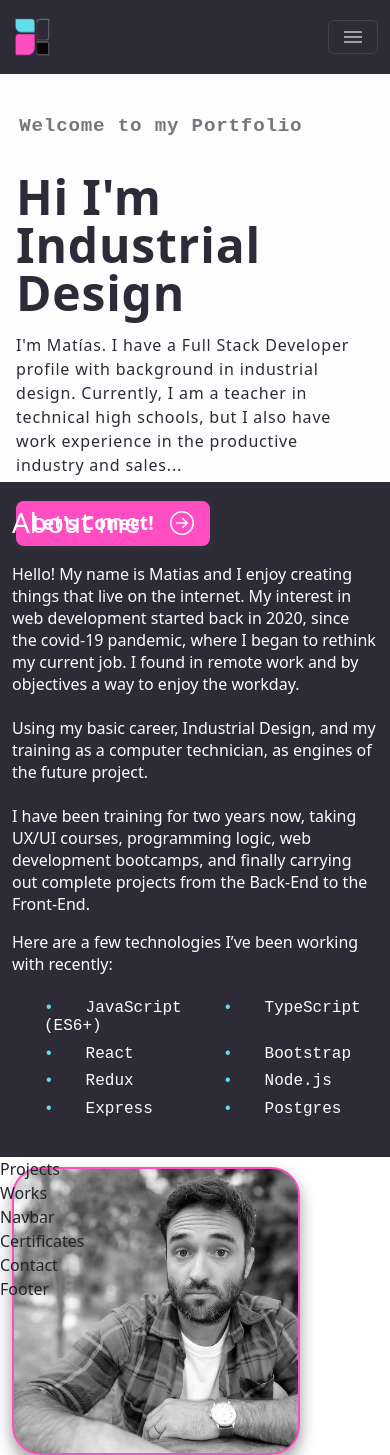
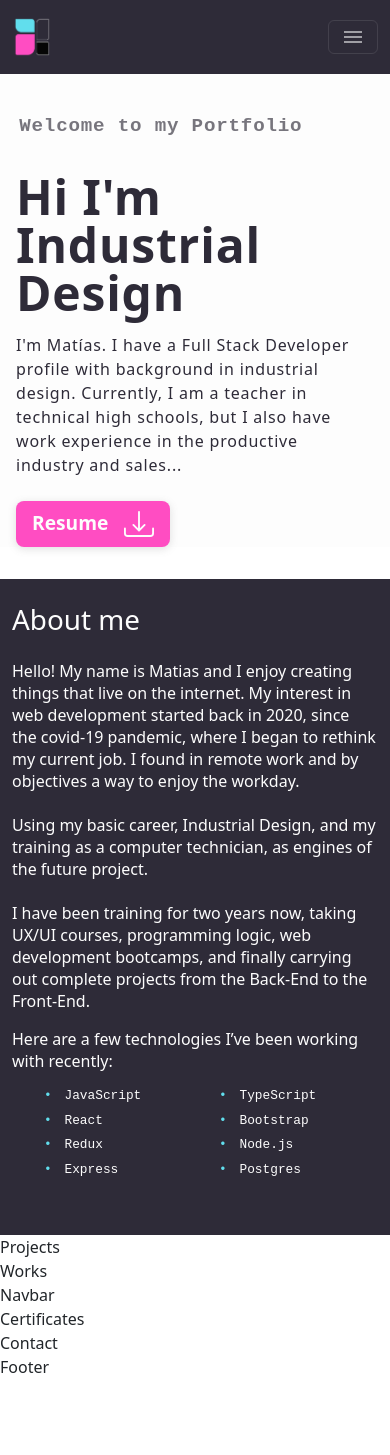
Before and after one commit to Matias-Rodriguez-UX/Portfolio-, a React (Create React App) app in the folder my-Porfolio/my-portfolio/: page / in a window 390 px wide. After the commit the page ends 1379 px from the top, so only its background shows below. Built offline with nearby package versions, Linux system fonts and the light colour scheme; the HTML template or start-up script is replaced by a standard one.

Commit message:
listo responsive

```diff
--- a/my-Porfolio/my-portfolio/src/components/about/about.css
+++ b/my-Porfolio/my-portfolio/src/components/about/about.css
@@ -25,7 +25,7 @@ ul.skills-list {
     gap: 0 1.5rem;
     overflow: hidden;
     list-style: none;
-    margin-top: 1.5rem;
+    margin-top: 2rem;
 }
 
 ul.skills-list li {
@@ -39,3 +39,60 @@ ul.skills-list li::before {
     color: var(--tourquise);
     margin-right: 2rem;
 }
+
+@media only screen and (max-width: 480px) {
+    .about {
+        margin-top: 2rem;
+        height: auto;
+        padding-bottom: 1.5rem;
+    }
+
+    ul.skills-list li {
+        font-size: .8rem;
+    }
+
+    ul.skills-list {
+        gap: 0 1rem;
+        margin-top: 1rem;
+        margin-left: 0;
+        margin-right: 0;
+    }
+
+    ul.skills-list li::before {
+        margin-right: 0.8rem;
+    }
+
+    .image-profile {
+        display: none;
+    }
+}
+
+@media only screen and (min-width: 480px) {
+    .about {
+        height: auto;
+        padding-bottom: 1.5rem;
+    }
+}
+
+@media only screen and (min-width: 767px) {
+    .about {
+        height: auto;
+        padding-bottom: 1.5rem;
+    }
+}
+
+@media only screen and (min-width: 960px) {
+
+    ul.skills-list {
+        gap: 0 1.2rem;
+        margin-top: 1.5rem;
+        margin-left: 0;
+        margin-right: 0;
+    }
+
+    ul.skills-list li::before {
+        margin-right: 0.8rem;
+    }
+}
+
+@media only screen and (min-width: 1200px) {}
--- a/my-Porfolio/my-portfolio/src/components/about/about.jsx
+++ b/my-Porfolio/my-portfolio/src/components/about/about.jsx
@@ -23,7 +23,7 @@ export default function About() {
                             <p>Here are a few technologies I’ve been working with recently:</p>
 
                             <ul className="skills-list">
-                                <li>JavaScript (ES6+)</li>
+                                <li>JavaScript</li>
                                 <li>TypeScript</li>
                                 <li>React</li>
                                 <li>Bootstrap</li>
--- a/my-Porfolio/my-portfolio/src/components/main/Main.jsx
+++ b/my-Porfolio/my-portfolio/src/components/main/Main.jsx
@@ -52,8 +52,9 @@ export default function Main() {
                                 <h1>{`Hi I'm `}<br></br><span className="wrap"> {text}</span></h1>
                             </div>
                             <p> I'm Matías. I have a Full Stack Developer profile with background in industrial design. Currently, I am a teacher in technical high schools, but I also have work experience in the productive industry and sales...</p>
-                            <button className="banner-button" onClick={() => console.log('concet')}>Let's Conect! <svg xmlns="http://www.w3.org/2000/svg" width="24" height="24" fill="currentColor" className="bi bi-arrow-right-circle" viewBox="0 0 16 16">
-                                <path fill-rule="evenodd" d="M1 8a7 7 0 1 0 14 0A7 7 0 0 0 1 8zm15 0A8 8 0 1 1 0 8a8 8 0 0 1 16 0zM4.5 7.5a.5.5 0 0 0 0 1h5.793l-2.147 2.146a.5.5 0 0 0 .708.708l3-3a.5.5 0 0 0 0-.708l-3-3a.5.5 0 1 0-.708.708L10.293 7.5H4.5z"></path>
+                            <button className="banner-button" onClick={() => console.log('download')}>Resume <svg xmlns="http://www.w3.org/2000/svg" width="30" height="30" fill="currentColor" class="bi bi-download" viewBox="0 0 16 16">
+                                <path d="M.5 9.9a.5.5 0 0 1 .5.5v2.5a1 1 0 0 0 1 1h12a1 1 0 0 0 1-1v-2.5a.5.5 0 0 1 1 0v2.5a2 2 0 0 1-2 2H2a2 2 0 0 1-2-2v-2.5a.5.5 0 0 1 .5-.5z"></path>
+                                <path d="M7.646 11.854a.5.5 0 0 0 .708 0l3-3a.5.5 0 0 0-.708-.708L8.5 10.293V1.5a.5.5 0 0 0-1 0v8.793L5.354 8.146a.5.5 0 1 0-.708.708l3 3z"></path>
                             </svg></button>
                         </Col>
                         <Col xs={12} md={5} xl={4}>
```
